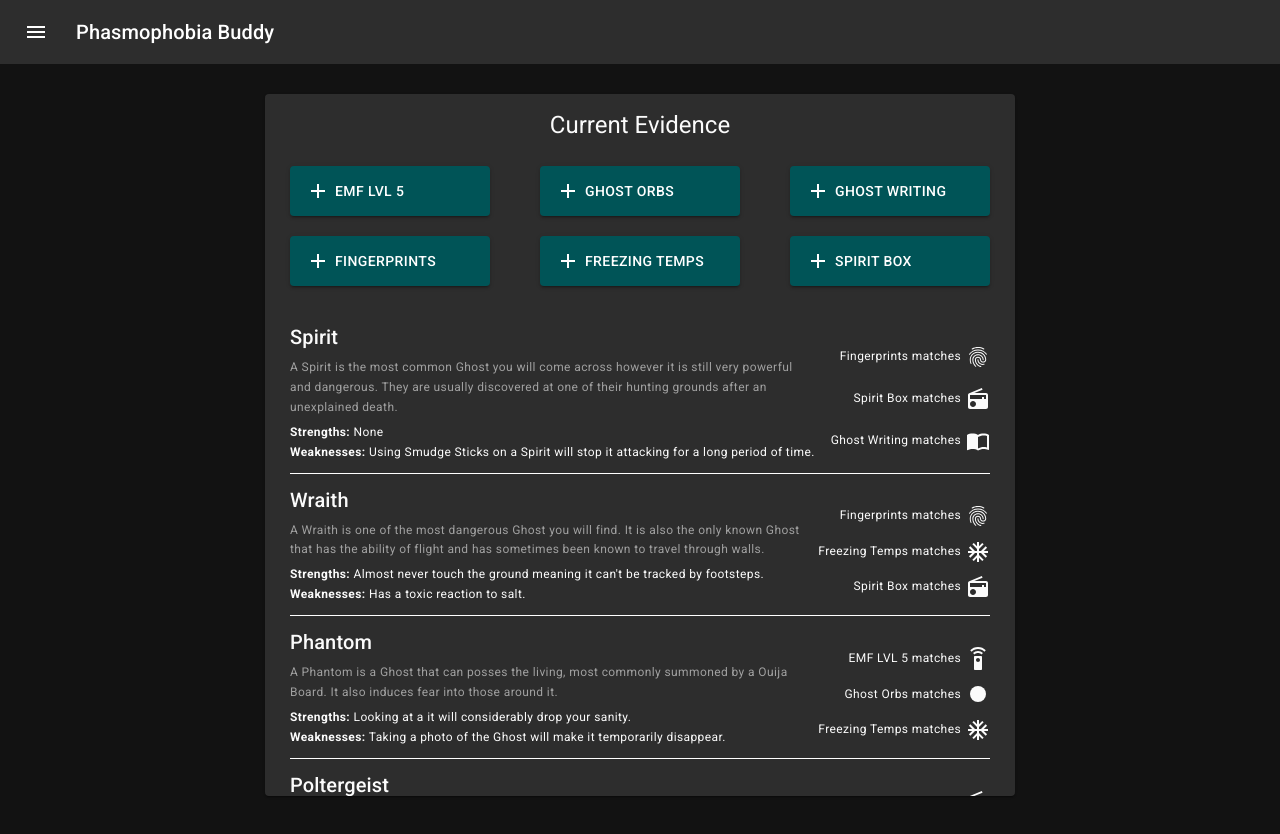
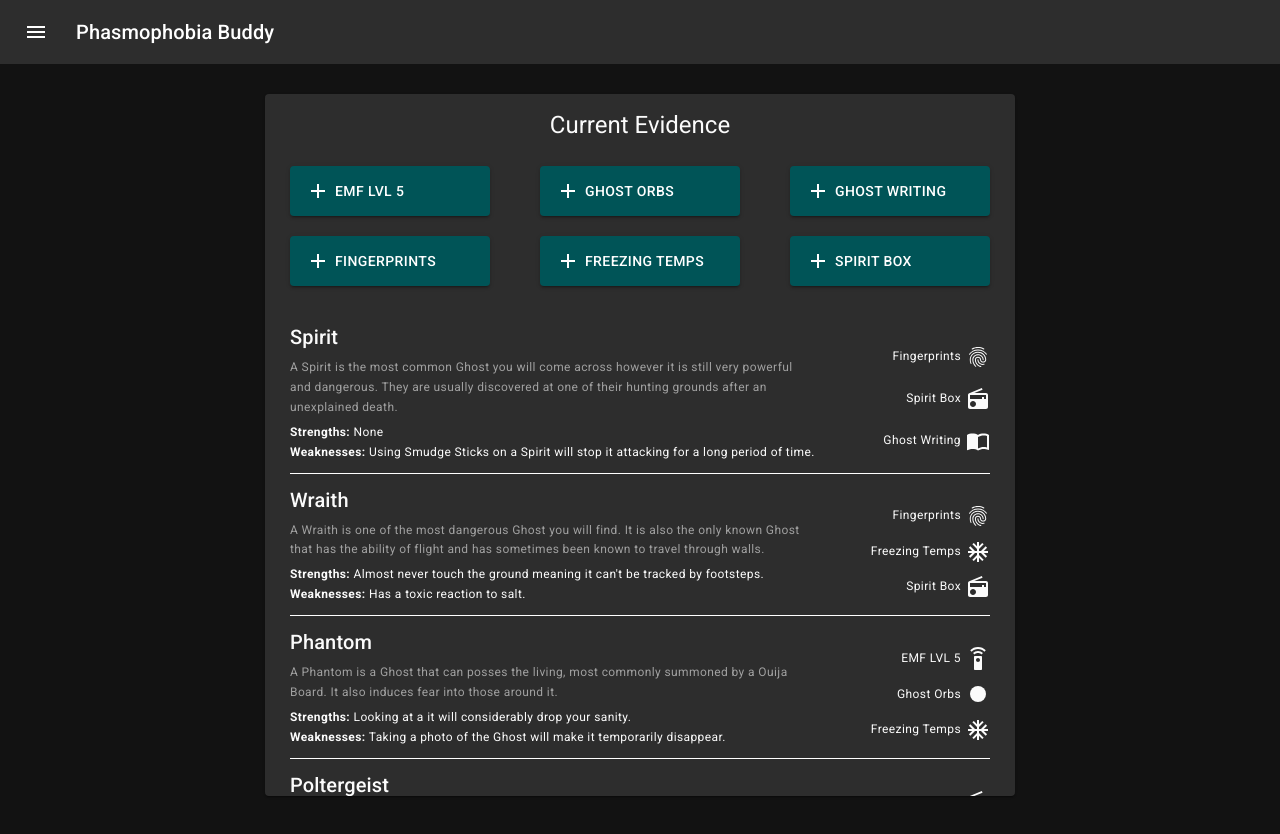
Before and after one commit to JacobSolomonUCF/phasmophobia-buddy, a React (Create React App) app: page / in a window 1280 px wide. Shown: the top 834 px of the page. Built offline with nearby package versions, Linux system fonts and the light colour scheme.

Commit message:
fix(*): Removes garbage

```diff
--- a/src/Ghosts.js
+++ b/src/Ghosts.js
@@ -83,7 +83,7 @@
             <Grid xs={12} md={3} item key={item.name} style={{alignItems: alignment }} className={classes.right}>
               {item.evidence.map(key =>
                 <Box key={`${item.name}-${key}`}className={classes.row}>
-                  <Typography className={classes.label} color={evidence[key].selected ? 'secondary' : 'initial'} variant={'caption'}>{evidence[key].display} matches</Typography>
+                  <Typography className={classes.label} color={evidence[key].selected ? 'secondary' : 'initial'} variant={'caption'}>{evidence[key].display}</Typography>
                   {React.cloneElement(evidence[key].icon, {color: evidence[key].selected ? 'secondary' : 'inherit'})}
                 </Box>
               )}
```
